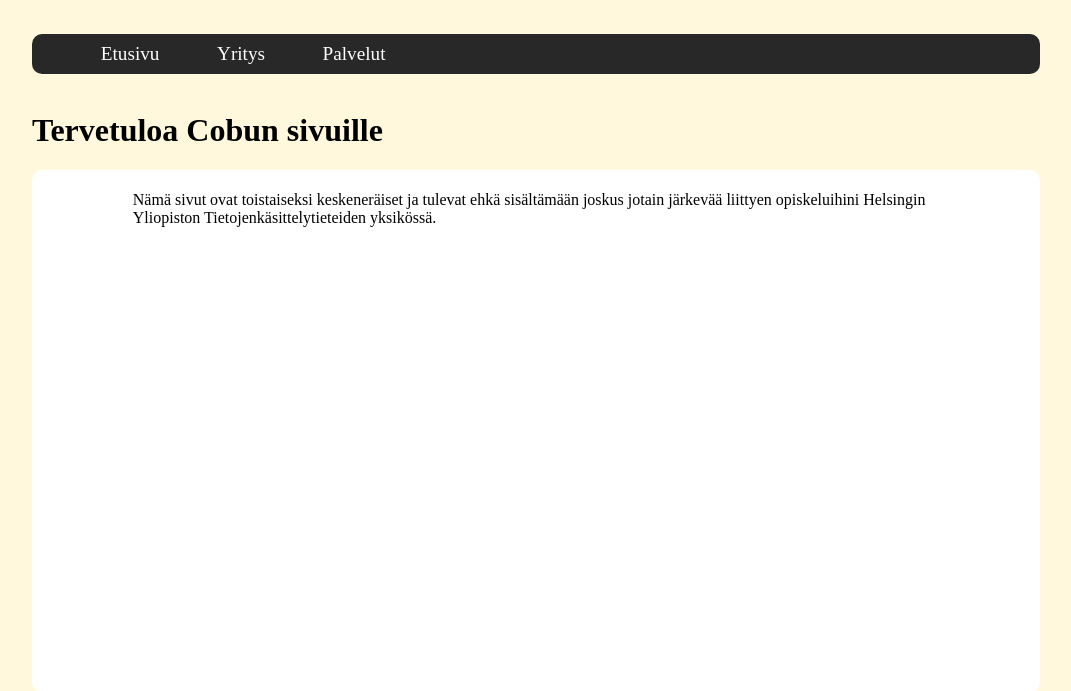
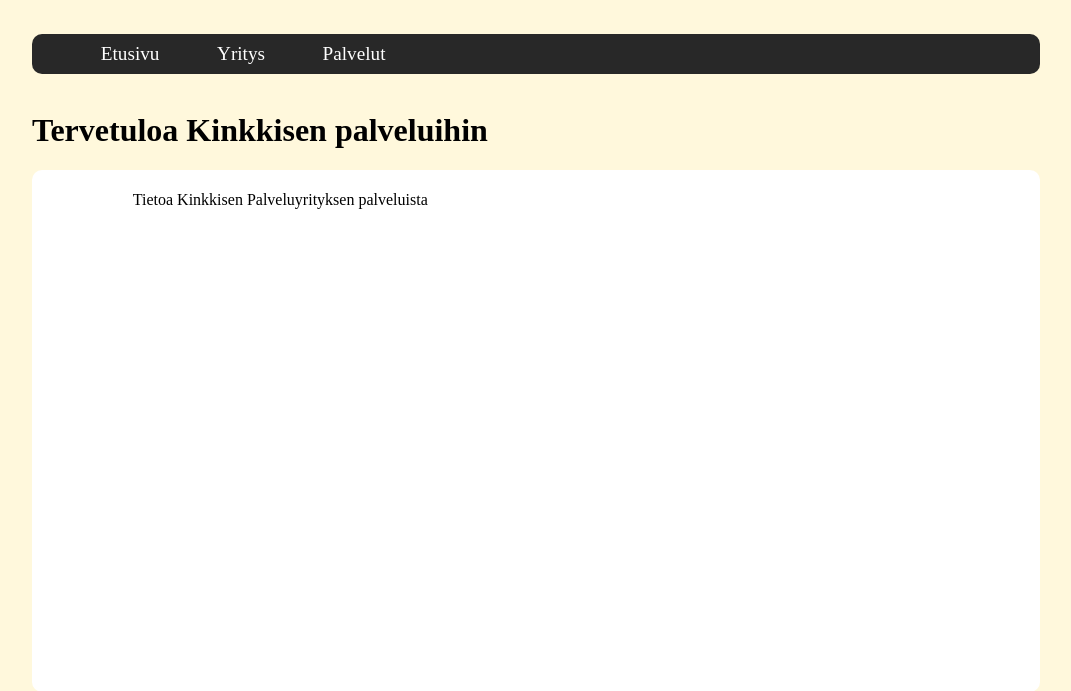
Before and after one commit to cobrelli/tsoha2013, a PHP site: page / in a window 1280 px wide. Shown: the top 691 px of the page, without its empty margins (104-1175 px from the left). Run offline with PHP 8.4, Linux system fonts and the light colour scheme.

Commit message:
paivittelya

```diff
--- a/PalveluBisnes/index.php
+++ b/PalveluBisnes/index.php
@@ -4,31 +4,16 @@
 include 'sivunYlaOsa.php';
 ?>
 
-<h1>Tervetuloa Cobun sivuille</h1>
+<h1>Tervetuloa Kinkkisen palveluihin</h1>
 </header>
 
 <article id ="main">
-    <p>Nämä sivut ovat toistaiseksi keskeneräiset ja tulevat ehkä sisältämään
-        joskus jotain järkevää liittyen opiskeluihini Helsingin Yliopiston
-        Tietojenkäsittelytieteiden yksikössä.</p>
+    <p>Tietoa Kinkkisen Palveluyrityksen palveluista</p>
 
 </article>
-
-<script src="testi.js"></script>
 
 <footer>
 </footer>
 
-<!--        <form action = "palkka.php" method = "post">
-        Tuntipalkka: <input type = "text" name = "tuntipalkka"> <br>
-        Tuntimäärä: <input type = "text" name = "tuntimaara"> <br>
-        <input type = "submit" value = "Lähetä">
-        </form>
-
-        <form action = "salasana.php" method = "post">
-        Tunnus: <input type = "text" name = "tunnus"> <br>
-        Salasana: <input type = "password" name = "salasana"> <br>
-        <input type = "submit" value = "Kirjaudu">
-        </form>-->
 </body>
 </html>
```
